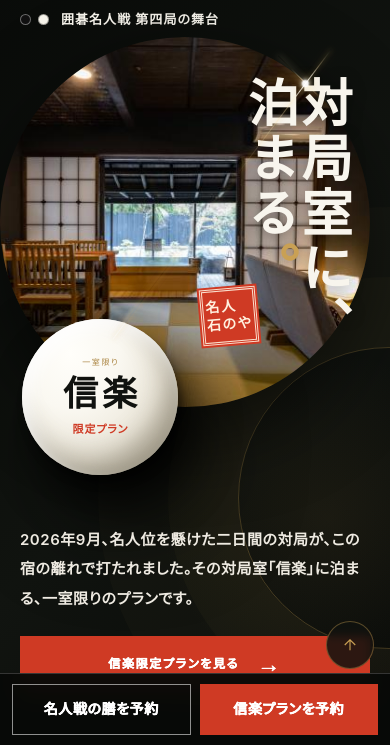
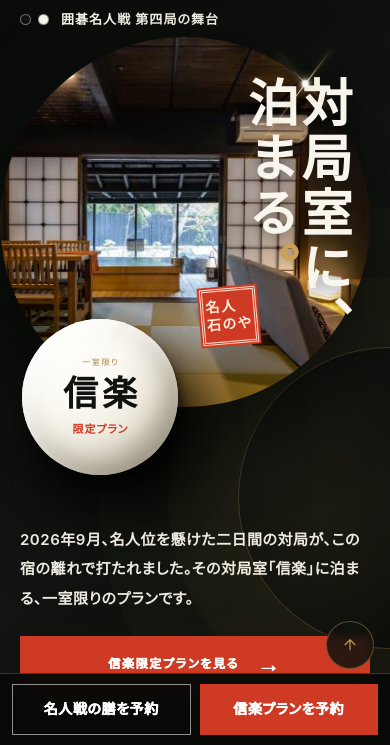
Before and after one commit to yuxuan-cao-0427/igo, a plain HTML site: page index.html in a window 390 px wide. Shown: the part 99-844 px from the top of the page. Drawn offline with Linux system fonts and the light colour scheme.

Commit message:
refactor: replace hero photo background image with an img element and update styles

```diff
--- a/index.html
+++ b/index.html
@@ -316,10 +316,12 @@
       overflow: hidden;
       border-radius: 50%;
       box-shadow: 0 28px 80px rgba(0, 0, 0, .55);
-      background-image: url('images/room.jpg');
-      background-size: cover;
-      background-position: 75% center;
-      background-attachment: fixed;
+    }
+
+    .hero__photo img {
+      height: 100%;
+      object-fit: cover;
+      object-position: 56% center;
     }
 
     .hero__date {
@@ -1854,7 +1856,10 @@
         min-height: 0;
         aspect-ratio: 1;
         border-radius: 50%;
-        background-position: center center;
+      }
+
+      .hero__photo img {
+        object-position: 59% center;
       }
 
       .hero__date {
@@ -2715,7 +2720,7 @@
       <div class="hero__inner">
         <div class="hero__visual">
           <div class="hero__date"><span class="go-pair" aria-hidden="true"></span><span>囲碁名人戦 第四局の舞台</span></div>
-          <div class="hero__photo" role="img" aria-label="日本庭園を望む離れの和室・信楽"></div>
+          <div class="hero__photo"><img src="images/room.jpg" alt="日本庭園を望む離れの和室・信楽"></div>
           <div class="hero__badge">
             <div><small>一室限り</small><strong>信楽</strong><em>限定プラン</em></div>
           </div>
```
